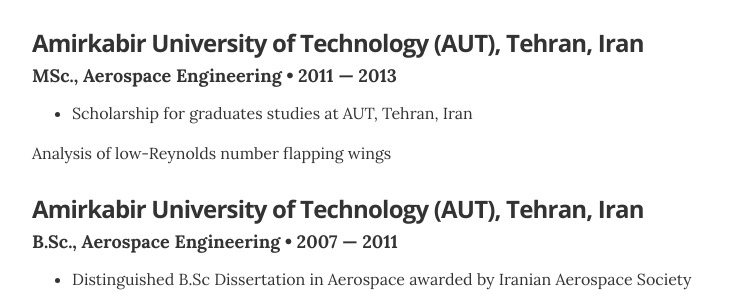
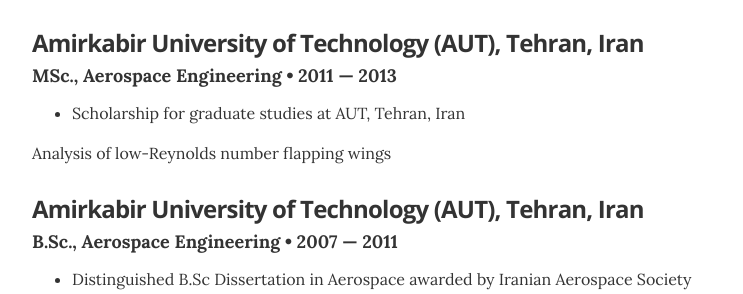
Before and after one commit to rmojgani/rmojgani.github.io, a Jekyll site: the page built from index.html, in a window 1280 px wide and 900 px high, scrolled down 670 px. Shown: the part 157-451 px from the top of the window, without its empty margins (268-1011 px from the left). Built offline with Jekyll 4.4.1, drawn with Linux system fonts in a browser that asks for light colours; some of the changed text lies outside the part shown.

Commit message:
typo fix: graduate studies

```diff
--- a/_data/education.yml
+++ b/_data/education.yml
@@ -12,7 +12,7 @@
   uni: Amirkabir University of Technology (AUT), Tehran, Iran
   year: 2011 &mdash; 2013
   awards:
-    - award:   Scholarship for graduates studies at AUT, Tehran, Iran
+    - award:   Scholarship for graduate studies at AUT, Tehran, Iran
   summary: Analysis of low-Reynolds number flapping wings
 
 - degree: B.Sc., Aerospace Engineering
--- a/_data/recognitions.yml
+++ b/_data/recognitions.yml
@@ -24,7 +24,7 @@
   year: 2015
   #summary: x
 
-- award: Scholarship for graduates studies as top 5% Class of 2011
+- award: Scholarship for graduate studies as top 5% Class of 2011
   organization: AUT, Tehran, Iran
   year: 2011
   #summary: x
```
